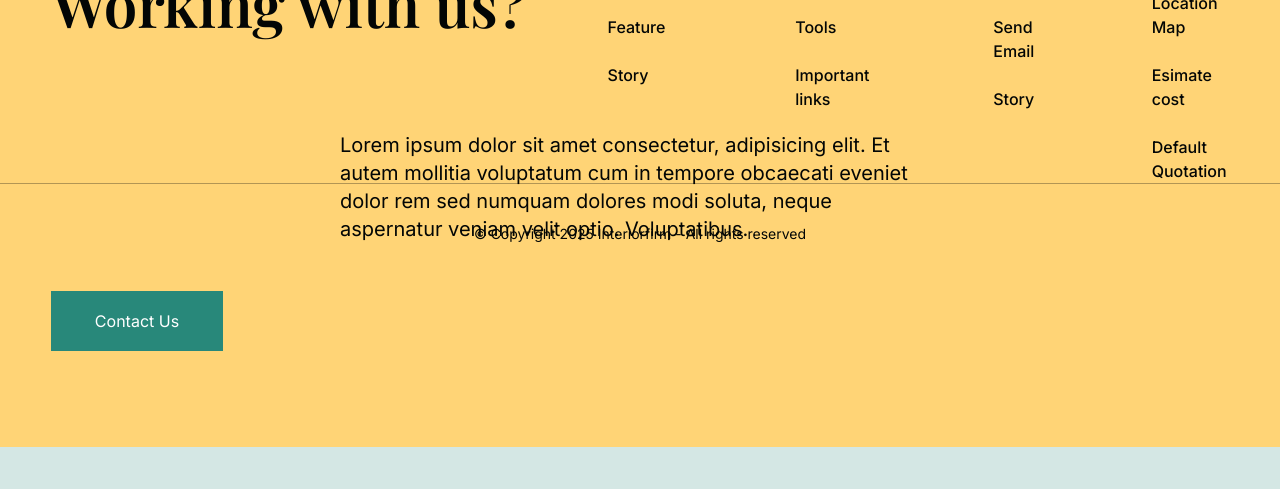
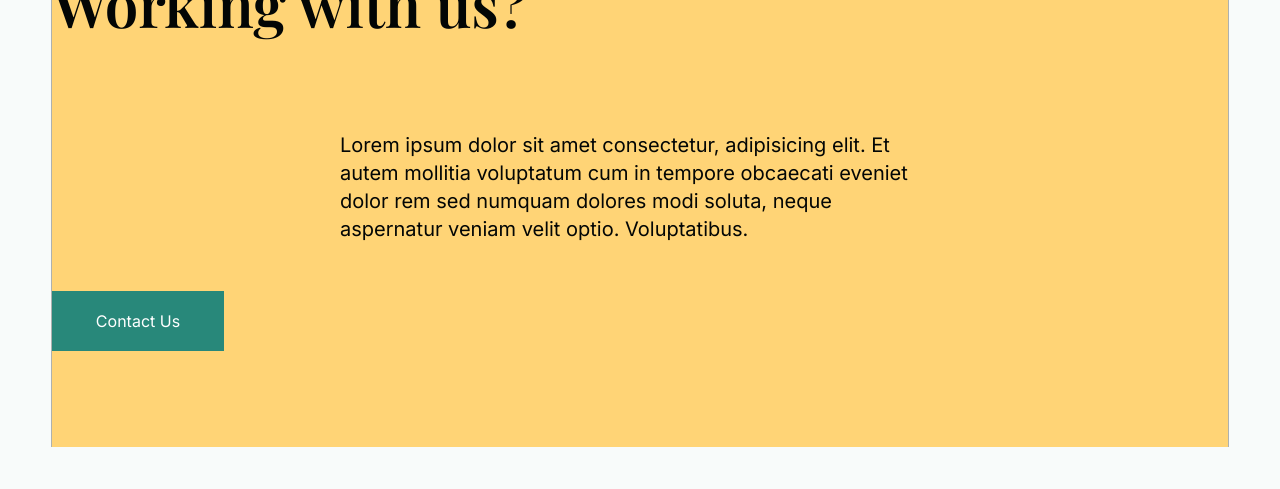
Before and after one commit to SantanderFerrari/airbnb, a website: page index.html in a window 1280 px wide. Shown: the part 8576-9065 px from the top of the page. Before the commit the page ends 9023 px from the top, so only its background shows below. Drawn offline with nearby package versions, Linux system fonts and the light colour scheme; a web font is replaced by a local one.

Commit message:
Update index.html
Fixed class for contact section, was overlapping with footer

```diff
--- a/index.html
+++ b/index.html
@@ -604,7 +604,7 @@
       <section class="contact relative min-h-[700px] xl:min-h-[760px]">
         <div class="container mx-auto xl:border-x border-primary/30 pt-[100px]">
           <div
-            class="bg-accent-1 py-24 absolute left-0 right-0 xl:rounded-br-[370px]"
+            class="bg-accent-1 py-24 relative left-0 right-0 xl:rounded-br-[370px]"
           >
             <!-- text and images -->
             <div class="contact__textContainer container mx-auto">
```
